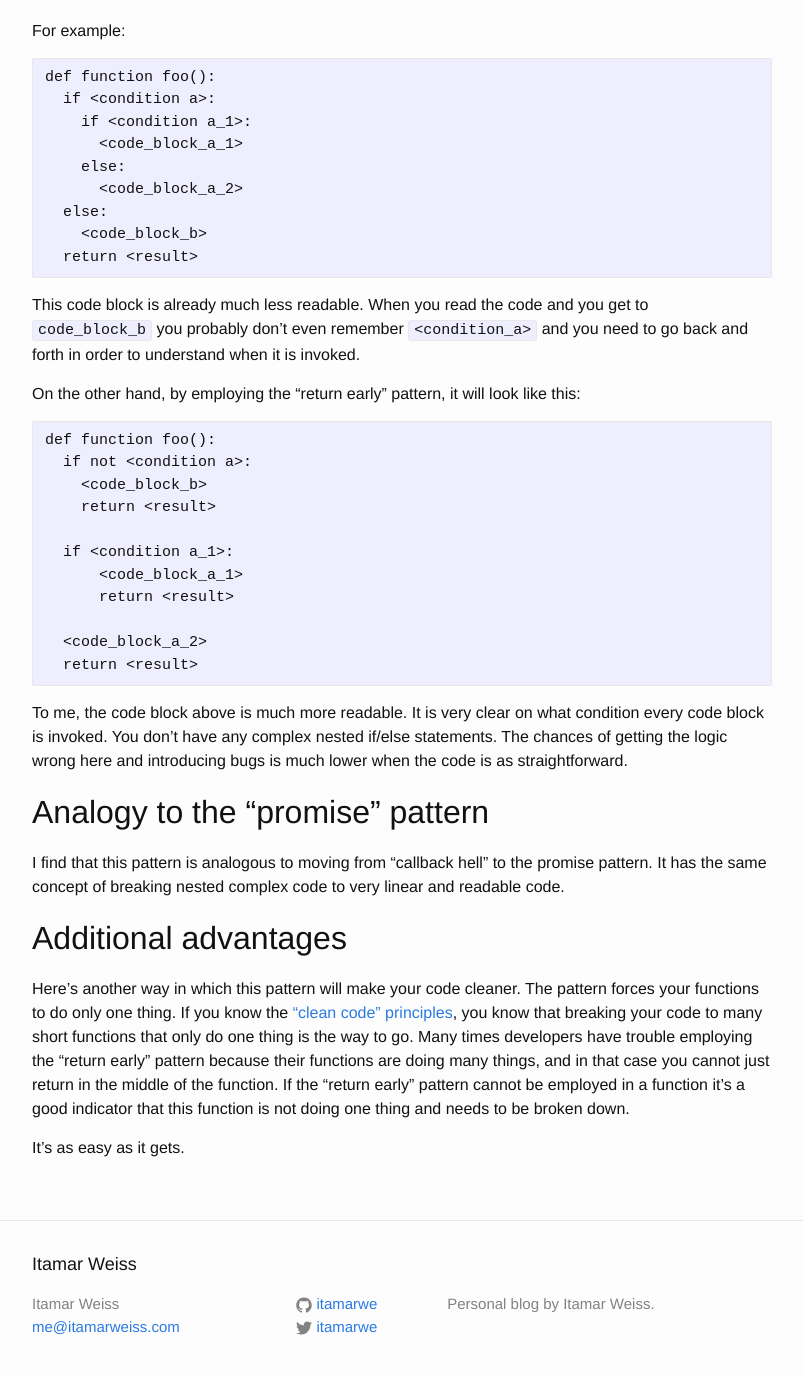
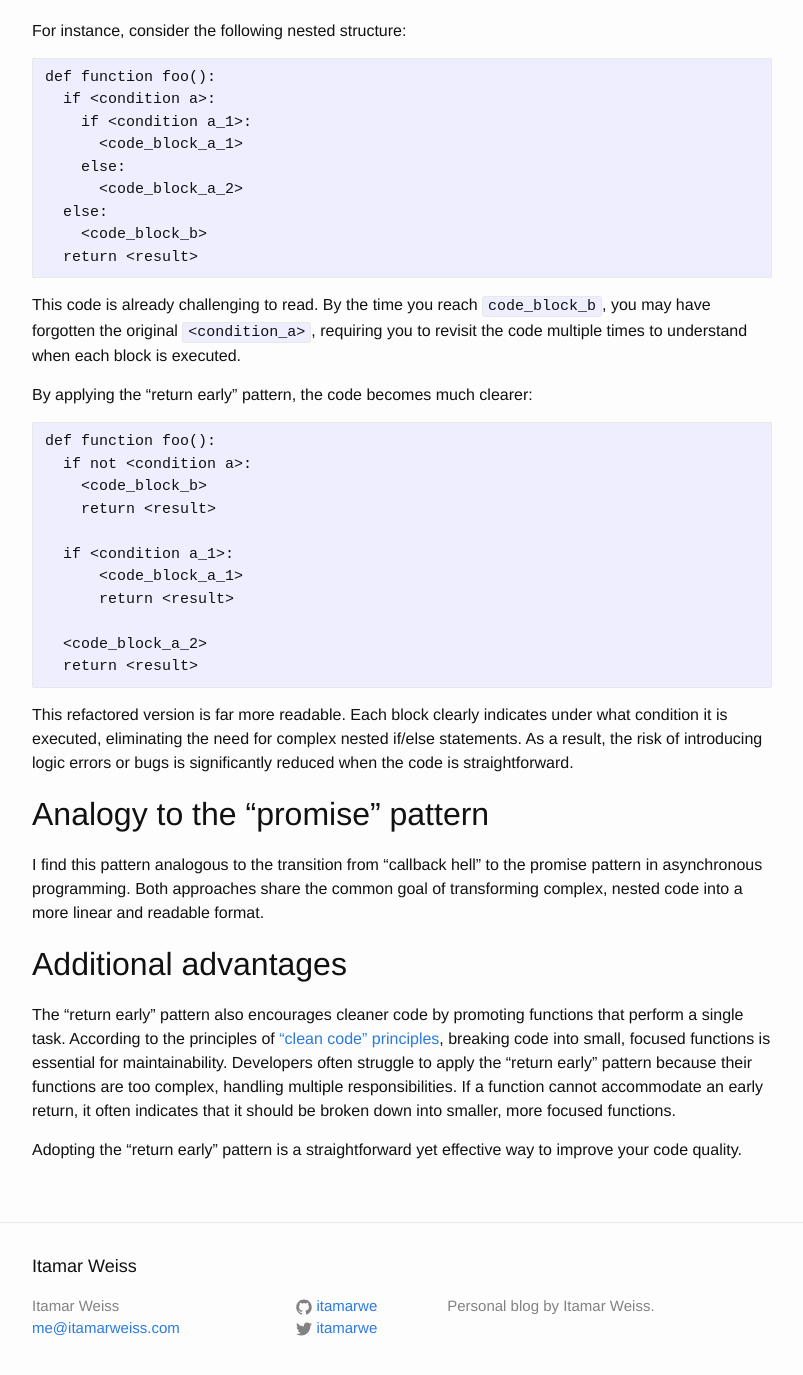
Before and after one commit to itamarwe/itamarwe.github.io, a Jekyll site: the page built from _posts/2018-02-28-return-early-pattern.md, in a window 1280 px wide and 1400 px high, scrolled down 996 px. Shown: the top 1375 px of the window, without its empty margins (238-1041 px from the left). Built offline with Jekyll 4.4.1, drawn with Linux system fonts in a browser that asks for light colours; comment, search, counter and statistics services are not loaded; some of the changed text lies outside the part shown.

Commit message:
Updating the return early post

````diff
--- a/_posts/2018-02-28-return-early-pattern.md
+++ b/_posts/2018-02-28-return-early-pattern.md
@@ -1,24 +1,21 @@
 ---
 layout: post
-title:  "The \"return early\" pattern"
+title: "The 'Return Early' Pattern"
 comments: true
-date:   2018-02-28
+date: 2018-02-28
 categories: personal
 ---
 
-## The pattern
-In this post I would like to share a simple but very important coding pattern. Using it
-made my code much more readable. Since I discovered it I find it very hard to read
-code that doesn't employ it.
+## The Pattern
 
-The pattern is called "return early" because it recommends that your functions
-*return* as early as possible.
+In this post, I want to introduce a simple yet powerful coding pattern that has significantly improved the readability of my code: the "return early" pattern. Since adopting this approach, I've found it challenging to work with code that doesn't utilize it.
 
-Let's dive straight into an example. Imagine that you have a piece of code that
-looks as follows:
+The "return early" pattern advocates for functions to *return* as soon as possible. Let's look at an example to illustrate this concept.
 
-** the examples are in Python syntax, but relevant to any language
-that allows multiple return statements
+Consider the following piece of code:
+
+**Note:** The examples are in Python syntax, but this pattern is applicable to any language that allows multiple return statements.
+
 
 ```
 def function foo():
@@ -29,7 +26,7 @@ def function foo():
   return <result>
 ```
 
-The "return early" pattern will suggest the code will be:
+The "return early" pattern suggests restructuring the code like this:
 
 ```
 def function foo():
@@ -41,11 +38,11 @@ def function foo():
   return <result>
 ```
 
-That's all there is to it. Maybe it doesn't look like much, but let's
-see how it can break down long and unreadable nested if/else statements.
+While this change may appear minor, it can significantly simplify complex, nested if/else statements.
 
 ## Simplifying nested if/else statements
-For example:
+
+For instance, consider the following nested structure:
 
 ```
 def function foo():
@@ -59,11 +56,9 @@ def function foo():
   return <result>
 ```
 
-This code block is already much less readable. When you read the code and you get
-to `code_block_b` you probably don't even remember `<condition_a>` and you need
-to go back and forth in order to understand when it is invoked.
+This code is already challenging to read. By the time you reach `code_block_b`, you may have forgotten the original `<condition_a>`, requiring you to revisit the code multiple times to understand when each block is executed.
 
-On the other hand, by employing the "return early" pattern, it will look like this:
+By applying the "return early" pattern, the code becomes much clearer:
 
 ```
 def function foo():
@@ -78,24 +73,13 @@ def function foo():
   <code_block_a_2>
   return <result>
 ```
-To me, the code block above is much more readable. It is very clear on what condition
-every code block is invoked. You don't have any complex nested if/else statements.
-The chances of getting the logic wrong here and introducing bugs is much lower
-when the code is as straightforward.
+This refactored version is far more readable. Each block clearly indicates under what condition it is executed, eliminating the need for complex nested if/else statements. As a result, the risk of introducing logic errors or bugs is significantly reduced when the code is straightforward.
 
 ## Analogy to the "promise" pattern
-I find that this pattern is analogous to moving from "callback hell" to the promise
-pattern. It has the same concept of breaking nested complex code to very linear
-and readable code.
+I find this pattern analogous to the transition from "callback hell" to the promise pattern in asynchronous programming. Both approaches share the common goal of transforming complex, nested code into a more linear and readable format.
 
 ## Additional advantages
-Here's another way in which this pattern will make your code cleaner. The pattern
-forces your functions to do only one thing. If you know the ["clean code" principles](/code/2017/11/05/Clean-code-main-takeaways.html),
-you know that breaking your code to many short functions that only do one thing is
-the way to go. Many times developers have trouble employing the "return early" pattern
-because their functions are doing many things, and in that case you cannot just
-return in the middle of the function. If the "return early" pattern cannot be
-employed in a function it's a good indicator that this function is not doing one
-thing and needs to be broken down.
+The "return early" pattern also encourages cleaner code by promoting functions that perform a single task. According to the principles of ["clean code" principles](/code/2017/11/05/Clean-code-main-takeaways.html),
+breaking code into small, focused functions is essential for maintainability. Developers often struggle to apply the "return early" pattern because their functions are too complex, handling multiple responsibilities. If a function cannot accommodate an early return, it often indicates that it should be broken down into smaller, more focused functions.
 
-It's as easy as it gets.
+Adopting the "return early" pattern is a straightforward yet effective way to improve your code quality.
````
